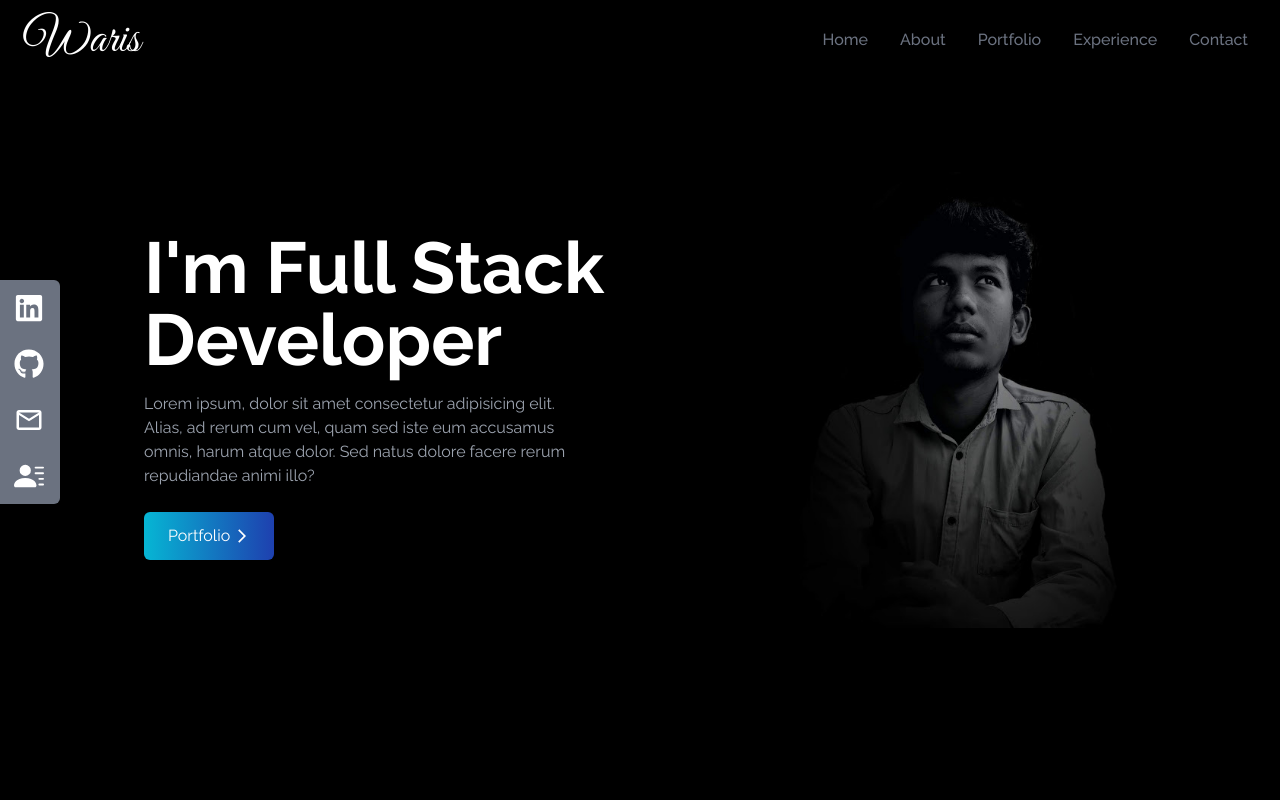
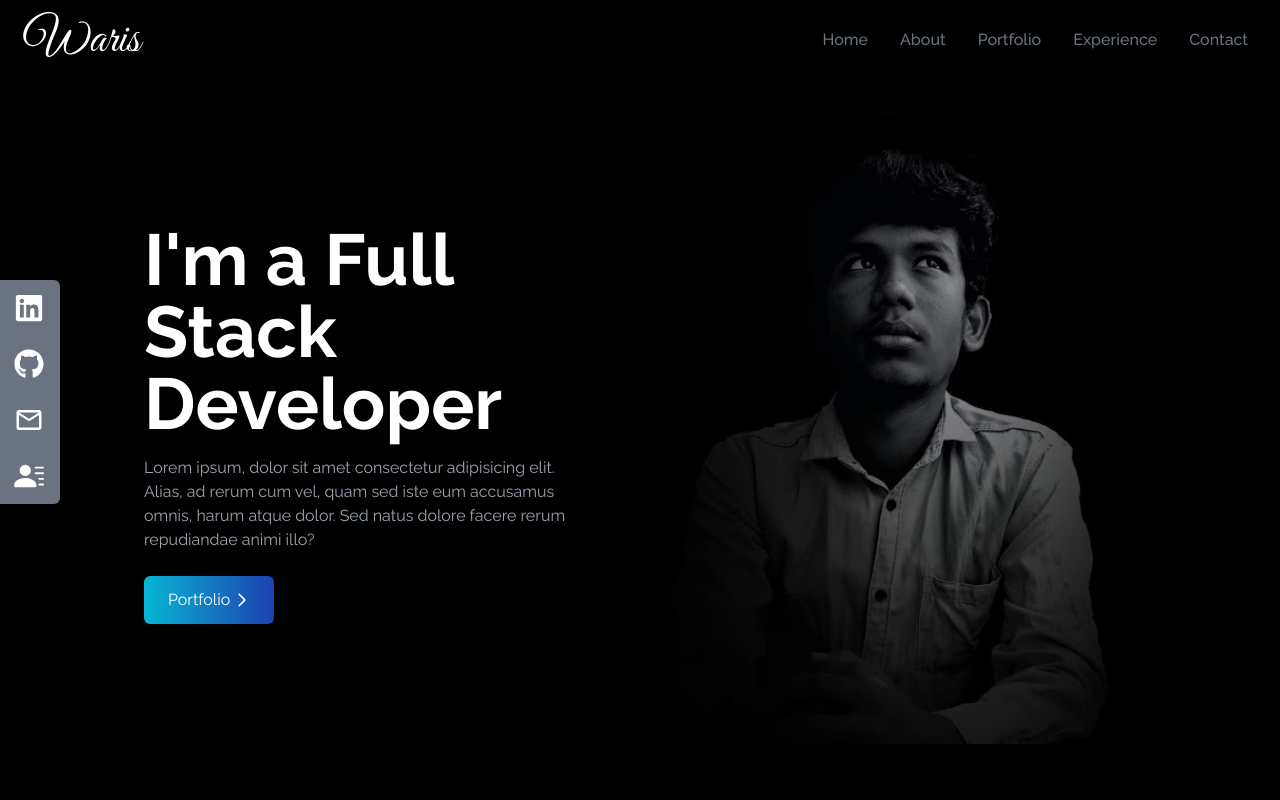
Before and after one commit to sikeuno/portfolio, a React (Create React App) app: page / in a window 1280 px wide. Shown: the top 800 px of the page. Built offline with nearby package versions, Linux system fonts and the light colour scheme.

Commit message:
Update Home.jsx

```diff
--- a/src/Components/Home.jsx
+++ b/src/Components/Home.jsx
@@ -1,28 +1,44 @@
-import React from 'react'
-import hero1 from "../assets/hero.jpg"
-import {MdArrowForwardIos}from "react-icons/md"
-import {Link} from "react-scroll"
+import React from 'react';
+import hero1 from '../assets/hero.jpg';
+import { MdArrowForwardIos } from 'react-icons/md';
+import { Link } from 'react-scroll';
+
 const Home = () => {
   return (
-    <div name="home" className='h-screen w-full pt-20 pb-20 bg-black'>
-        <div className=' max-w-screen-lg mx-auto flex flex-col items-center justify-center h-full px-4 md:flex-row '>
-            <div className=' flex flex-col justify-center h-full'>
-                <h2 className=' text-4xl font-bold sm:text-7xl text-white'>I'm  Full Stack Developer</h2>
-                <p className=' text-gray-400 py-4 max-w-md'>
-                    Lorem ipsum, dolor sit amet consectetur adipisicing elit. Alias, ad rerum cum vel, quam sed iste eum accusamus omnis, harum atque dolor. Sed natus dolore facere rerum repudiandae animi illo?
-                </p>
-                <div>
-                  <Link to="portfolio" smooth duration={500} offset={-60} className='group text-white w-fit px-6 py-3 my-2 flex items-center rounded-md bg-gradient-to-r from-cyan-500 to-blue-800 cursor-pointer'>Portfolio
-                    <span className=' group-hover:rotate-90 duration-300'><MdArrowForwardIos className=' ml-1'/>
-                    </span></Link>
-                </div>
-            </div>
-            <div>
-              <img src={hero1} alt="my profile" className=' rounded-2xl mx-auto w-full md:w-full'></img>
-            </div>
+    <div name="home" className="pt-28 pb-20 bg-black">
+      <div className="max-w-screen-lg mx-auto flex flex-col items-center justify-center px-4 md:flex-row">
+        <div className="flex flex-col justify-center md:w-1/2">
+          <h2 className="text-4xl font-bold sm:text-7xl text-white">I'm a Full Stack Developer</h2>
+          <p className="text-gray-400 py-4 max-w-md">
+            Lorem ipsum, dolor sit amet consectetur adipisicing elit. Alias, ad rerum cum vel, quam sed iste eum
+            accusamus omnis, harum atque dolor. Sed natus dolore facere rerum repudiandae animi illo?
+          </p>
+          <div>
+            <Link
+              to="portfolio"
+              smooth
+              duration={500}
+              offset={-60}
+              className="group text-white w-fit px-6 py-3 my-2 flex items-center rounded-md bg-gradient-to-r from-cyan-500 to-blue-800 cursor-pointer"
+            >
+              Portfolio
+              <span className="group-hover:rotate-90 duration-300">
+                <MdArrowForwardIos className="ml-1" />
+              </span>
+            </Link>
+          </div>
         </div>
+        <div className="md:w-1/2">
+          <img
+            src={hero1}
+            alt="my profile"
+            className="rounded-2xl mx-auto w-full"
+            style={{ maxWidth: '100%', height: 'auto' }}
+          ></img>
+        </div>
+      </div>
     </div>
-  )
-}
+  );
+};
 
-export default Home
+export default Home;
```
